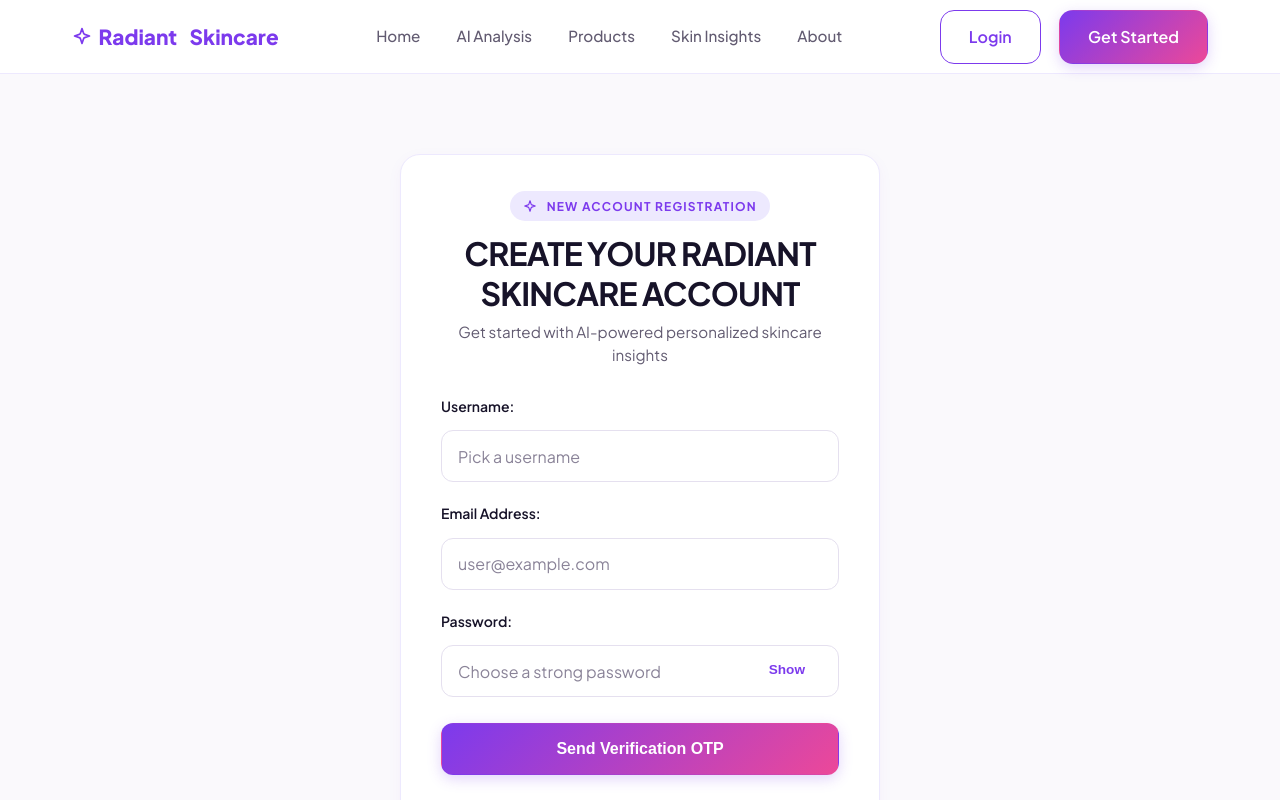
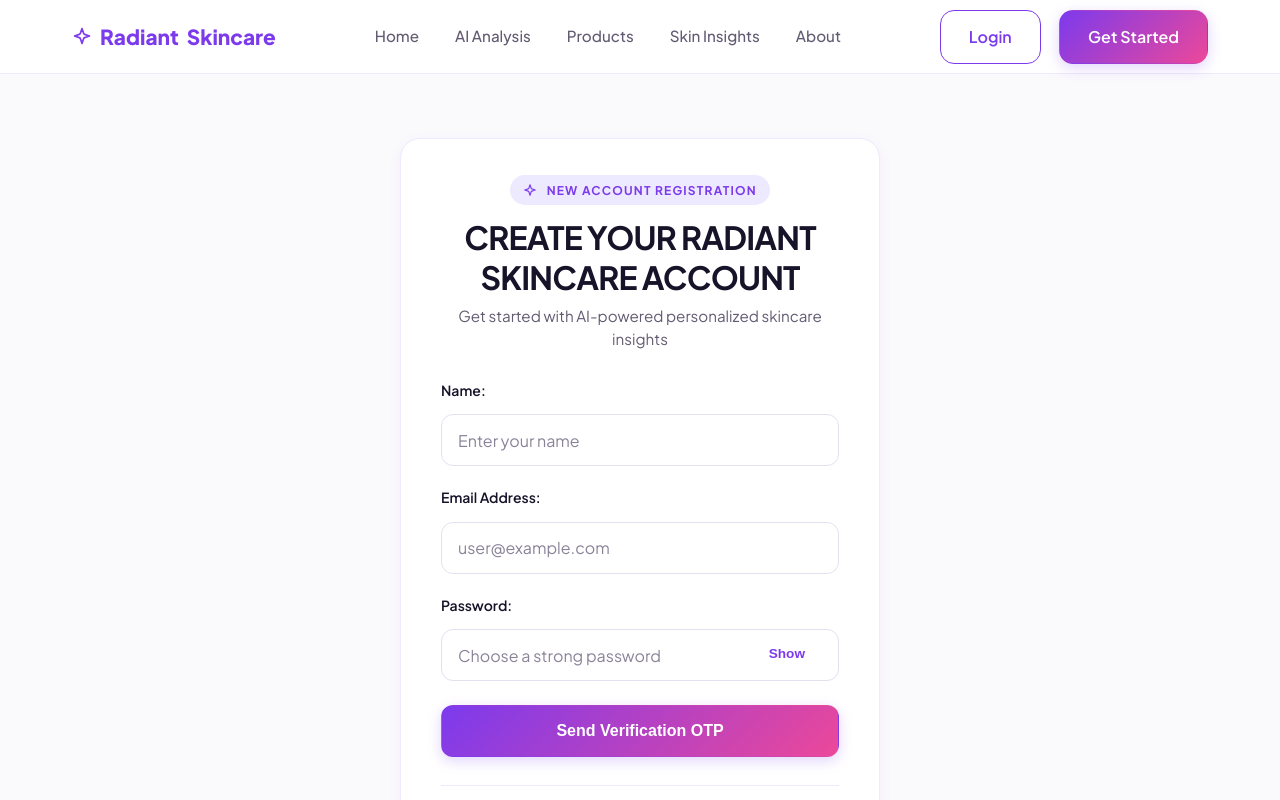
Before and after one commit to Ravikiran9988/RadiantSkincare-v2, a React (Vite) app in the folder Frontend/: page /register in a window 1280 px wide. Shown: the top 800 px of the page. Built offline with nearby package versions, Linux system fonts and the light colour scheme; no server answers.

Commit message:
style: update register form field label from Username to Name with API mapping

```diff
--- a/Frontend/src/components/Footer.jsx
+++ b/Frontend/src/components/Footer.jsx
@@ -11,7 +11,7 @@ const Footer = () => {
           <Link to="/" className="logo brand-name" style={{ marginBottom: '0.85rem', display: 'inline-flex', color: '#ffffff' }}>
             <SparklesIcon size={20} style={{ color: 'var(--secondary-pink)' }} />
             <span>Radiant</span>
-            <span style={{ color: 'var(--secondary-pink)', marginLeft: '6px' }}>Skincare</span>
+            <span style={{ color: 'var(--secondary-pink)' }}>Skincare</span>
           </Link>
           <p style={{ fontSize: '0.875rem', color: '#C4B5FD', marginBottom: '1rem', lineHeight: 1.55 }}>
             Radiant Skincare is an AI-powered personalized skincare platform designed to help users understand their skin, discover relevant products, build routines, and track their skincare journey over time.
--- a/Frontend/src/components/Navbar.jsx
+++ b/Frontend/src/components/Navbar.jsx
@@ -58,7 +58,7 @@ const Navbar = () => {
         <Link to="/" className="logo brand-name">
           <SparklesIcon size={20} style={{ color: 'var(--primary-purple)' }} />
           <span>Radiant</span>
-          <span style={{ color: 'var(--primary-purple)', marginLeft: '6px' }}>Skincare</span>
+          <span style={{ color: 'var(--primary-purple)' }}>Skincare</span>
         </Link>
 
         {/* Public Navigation Links */}
--- a/Frontend/src/pages/RegisterWithOTP.jsx
+++ b/Frontend/src/pages/RegisterWithOTP.jsx
@@ -6,7 +6,7 @@ import { SparklesIcon } from "../components/Icons";
 
 const RegisterWithOTP = () => {
   const [formData, setFormData] = useState({
-    username: "",
+    name: "",
     email: "",
     password: "",
   });
@@ -21,10 +21,22 @@ const RegisterWithOTP = () => {
 
   const sendOTP = async (e) => {
     e.preventDefault();
+    if (!formData.name.trim()) {
+      toast.warn("Name is required.");
+      return;
+    }
+
     setLoading(true);
 
     try {
-      const res = await register(formData);
+      // Map frontend 'name' to backend 'username' field for 100% API compatibility
+      const payload = {
+        username: formData.name.trim(),
+        email: formData.email.trim(),
+        password: formData.password,
+      };
+
+      const res = await register(payload);
       toast.success(res.data?.message || "Verification OTP sent to your email!");
       navigate("/verify-otp", { state: { email: formData.email } });
     } catch (err) {
@@ -36,31 +48,33 @@ const RegisterWithOTP = () => {
   };
 
   return (
-    <div style={{ padding: '2.5rem 1rem 3.5rem', display: 'flex', justifyContent: 'center', alignItems: 'flex-start' }}>
-      <div className="card" style={{ maxWidth: '480px', width: '100%', padding: '36px 40px', margin: '2.5rem auto 0', borderRadius: '20px' }}>
+    <div style={{ padding: '1.5rem 1rem 3rem', display: 'flex', justifyContent: 'center', alignItems: 'flex-start' }}>
+      <div className="card" style={{ maxWidth: '480px', width: '100%', padding: '36px 40px', margin: '40px auto 0', borderRadius: '20px' }}>
+        {/* Full Width Heading & Subtitle */}
         <div style={{ textAlign: 'center', marginBottom: '1.75rem' }}>
           <span className="eyebrow" style={{ marginBottom: '0.75rem' }}>
             <SparklesIcon size={14} style={{ display: 'inline', marginRight: '4px', verticalAlign: '-1px' }} />
-            New Account Registration
+            NEW ACCOUNT REGISTRATION
           </span>
-          <h1 style={{ fontSize: 'clamp(1.75rem, 3vw, 2rem)', margin: 0, color: 'var(--dark-text)', fontWeight: 700, lineHeight: 1.25 }}>
+          <h1 style={{ fontSize: 'clamp(1.75rem, 3vw, 2rem)', margin: 0, color: '#171329', fontWeight: 700, lineHeight: 1.25 }}>
             Create your Radiant Skincare account
           </h1>
-          <p style={{ fontSize: '0.95rem', color: 'var(--secondary-text)', marginTop: '0.5rem', lineHeight: 1.5 }}>
+          <p style={{ fontSize: '0.95rem', color: '#625B71', marginTop: '0.5rem', lineHeight: 1.5 }}>
             Get started with AI-powered personalized skincare insights
           </p>
         </div>
 
-        <form onSubmit={sendOTP} style={{ maxWidth: '400px', width: '100%', margin: '0 auto', display: 'flex', flexDirection: 'column', gap: '1.25rem' }}>
+        {/* Compact Form Container */}
+        <form onSubmit={sendOTP} style={{ maxWidth: '400px', width: '100%', margin: '0 auto', display: 'flex', flexDirection: 'column', gap: '20px' }}>
           <div>
-            <label style={{ fontSize: '0.875rem', fontWeight: 600, color: 'var(--dark-text)', marginBottom: '8px', display: 'block' }}>
-              Username:
+            <label style={{ fontSize: '0.875rem', fontWeight: 600, color: '#171329', marginBottom: '8px', display: 'block' }}>
+              Name:
             </label>
             <input
               type="text"
-              name="username"
-              placeholder="Pick a username"
-              value={formData.username}
+              name="name"
+              placeholder="Enter your name"
+              value={formData.name}
               onChange={handleChange}
               style={{ height: '52px', borderRadius: '12px', padding: '0 16px' }}
               required
@@ -68,7 +82,7 @@ const RegisterWithOTP = () => {
           </div>
 
           <div>
-            <label style={{ fontSize: '0.875rem', fontWeight: 600, color: 'var(--dark-text)', marginBottom: '8px', display: 'block' }}>
+            <label style={{ fontSize: '0.875rem', fontWeight: 600, color: '#171329', marginBottom: '8px', display: 'block' }}>
               Email Address:
             </label>
             <input
@@ -83,7 +97,7 @@ const RegisterWithOTP = () => {
           </div>
 
           <div>
-            <label style={{ fontSize: '0.875rem', fontWeight: 600, color: 'var(--dark-text)', marginBottom: '8px', display: 'block' }}>
+            <label style={{ fontSize: '0.875rem', fontWeight: 600, color: '#171329', marginBottom: '8px', display: 'block' }}>
               Password:
             </label>
             <div style={{ position: 'relative' }}>
@@ -106,7 +120,7 @@ const RegisterWithOTP = () => {
                   transform: 'translateY(-50%)',
                   background: 'none',
                   border: 'none',
-                  color: 'var(--primary-purple)',
+                  color: '#7C3AED',
                   cursor: 'pointer',
                   fontSize: '0.85rem',
                   fontWeight: 600
@@ -117,15 +131,15 @@ const RegisterWithOTP = () => {
             </div>
           </div>
 
-          <button type="submit" className="btn btn-primary" disabled={loading} style={{ marginTop: '0.35rem', width: '100%', height: '52px', borderRadius: '12px' }}>
+          <button type="submit" className="btn btn-primary" disabled={loading} style={{ marginTop: '4px', width: '100%', height: '52px', borderRadius: '12px' }}>
             {loading ? 'Sending OTP...' : 'Send Verification OTP'}
           </button>
         </form>
 
         <div style={{ marginTop: '1.75rem', paddingTop: '1.25rem', borderTop: '1px solid var(--border-color)', textAlign: 'center', fontSize: '0.9rem' }}>
-          <p style={{ color: 'var(--secondary-text)', margin: 0 }}>
+          <p style={{ color: '#625B71', margin: 0 }}>
             Already have an account?{' '}
-            <Link to="/login" style={{ color: 'var(--primary-purple)', fontWeight: 600, textDecoration: 'none' }}>
+            <Link to="/login" style={{ color: '#7C3AED', fontWeight: 600, textDecoration: 'none' }}>
               Sign In Here
             </Link>
           </p>
--- a/Frontend/src/styles.css
+++ b/Frontend/src/styles.css
@@ -261,9 +261,9 @@ label {
   font-weight: 800;
   color: var(--dark-text);
   text-decoration: none;
-  display: flex;
+  display: inline-flex;
   align-items: center;
-  gap: 0.4rem;
+  gap: 8px;
 }
 
 .logo.brand-name span {
```
Also changed, not shown: Frontend/src/pages/Login.jsx (+13 -13 lines).
